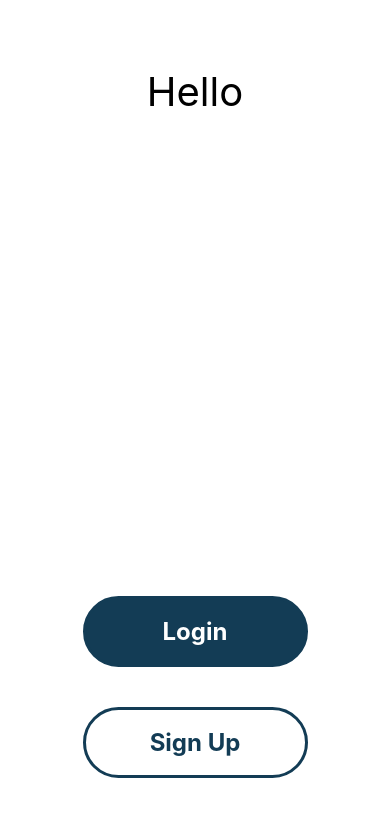
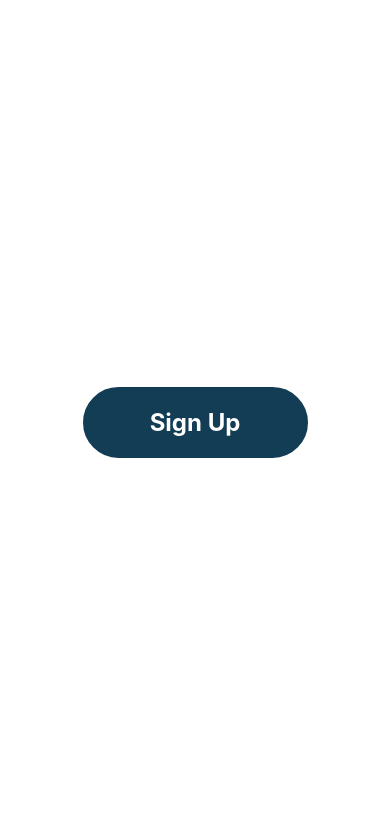
Before and after one commit to LDomadia/tech-demo-1-test, a React Native app in the folder TechDemo/: screen /SignUp in a window 390 px wide. Shown: the top 816 px of the page. Built offline with nearby package versions, Linux system fonts and the light colour scheme.

Commit message:
navigator works

```diff
--- a/TechDemo/App.tsx
+++ b/TechDemo/App.tsx
@@ -2,8 +2,11 @@ import { StatusBar } from 'expo-status-bar';
 import React from 'react';
 import { StyleSheet, Text, View, Pressable, Dimensions } from 'react-native';
 import MyButton from './components/MyButton';
+import { NavigationContainer } from '@react-navigation/native';
+import { createNativeStackNavigator } from '@react-navigation/native-stack';
+import SignUpScreen from './screens/SignUpScreen';
 
-export default function App() {
+function HomeScreen(props: any) {
   return (
     <View style={styles.container}>
       <Text style={{fontSize: 40}}>Hello</Text>
@@ -12,10 +15,22 @@ export default function App() {
       <View style={styles.fixToText}>
         <MyButton type="primary" text="Login" size="large"/>
         <View style={{height: Dimensions.get('screen').width * 0.05}}></View>
-        <MyButton type="secondary" text="Sign Up" size="large"/>
+        <MyButton type="secondary" text="Sign Up" size="large" onPressFn={() => props.navigation.navigate("SignUp")}/>
       </View>
     </View>
   );
+}
+
+const Stack = createNativeStackNavigator();
+export default function App() {
+  return (
+    <NavigationContainer>
+      <Stack.Navigator>
+        <Stack.Screen name="Home" component={HomeScreen} options={{headerShown: false}}/>
+        <Stack.Screen name="SignUp" component={SignUpScreen} options={{headerShown: false}}/>
+      </Stack.Navigator>
+    </NavigationContainer>
+  )
 }
 
 const styles = StyleSheet.create({
--- a/TechDemo/components/MyButton.tsx
+++ b/TechDemo/components/MyButton.tsx
@@ -32,7 +32,7 @@ const MyButton = (props: any) => {
     }
 
     return (
-        <Pressable style={[buttonContainer, sizeContainer]} onPress={() => {console.log(props.text)}}>
+        <Pressable style={[buttonContainer, sizeContainer]} onPress={props.onPressFn}>
         <Text style={[buttonText, sizeText]}>{props.text}</Text>
         </Pressable>
     )
--- a/TechDemo/package.json
+++ b/TechDemo/package.json
@@ -11,7 +11,7 @@
   },
   "dependencies": {
     "@react-navigation/native": "^6.0.8",
-    "@react-navigation/stack": "^6.1.1",
+    "@react-navigation/native-stack": "^6.5.0",
     "expo": "~44.0.0",
     "expo-status-bar": "~1.2.0",
     "firebase": "^9.6.8",
--- a/TechDemo/screens/SignUpScreen.tsx
+++ b/TechDemo/screens/SignUpScreen.tsx
@@ -1,11 +1,13 @@
 import { StatusBar } from 'expo-status-bar';
 import React from 'react';
-import { StyleSheet, Text, View, Pressable, Dimensions } from 'react-native';
+import { StyleSheet, Text, View} from 'react-native';
 import MyButton from '../components/MyButton';
 
 export default function SignUpScreen() {
   return (
-    <Text>Hi</Text>
+    <View style={styles.container}>
+        <MyButton text="Sign Up" type="primary" size="large" />
+    </View>
   );
 }
 
```
Also changed, not shown: TechDemo/components/MyField.tsx (added), 1 other file (tests, documents, lock files or other folders).
